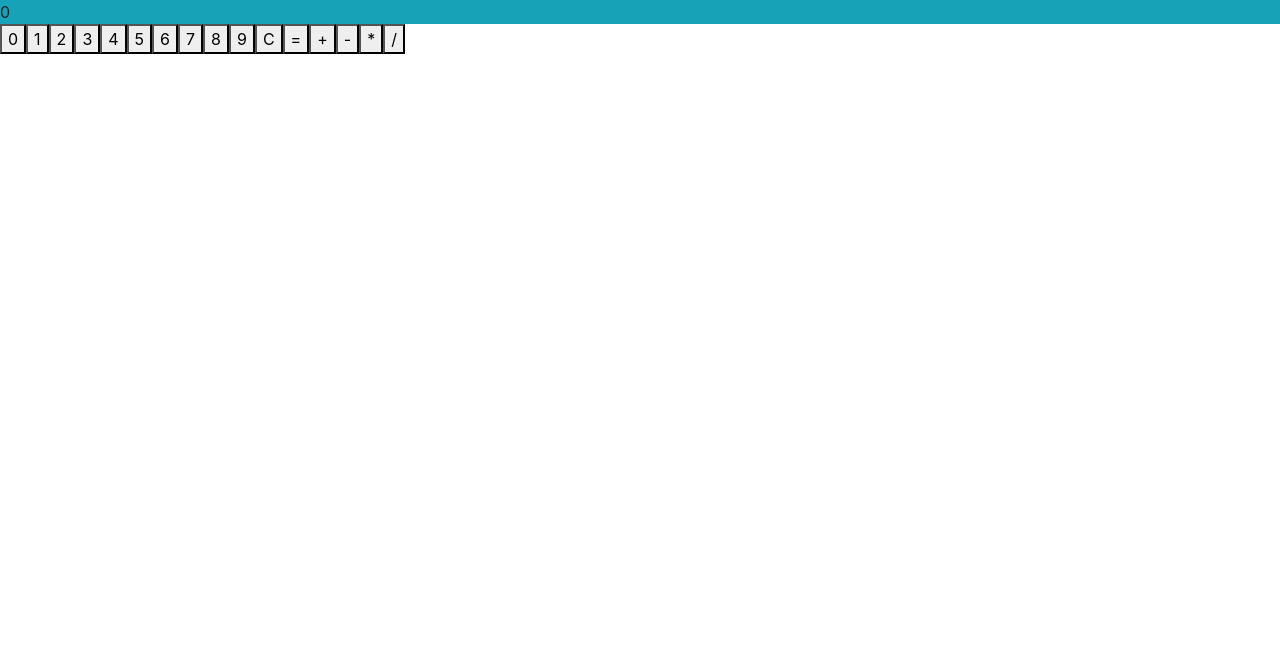
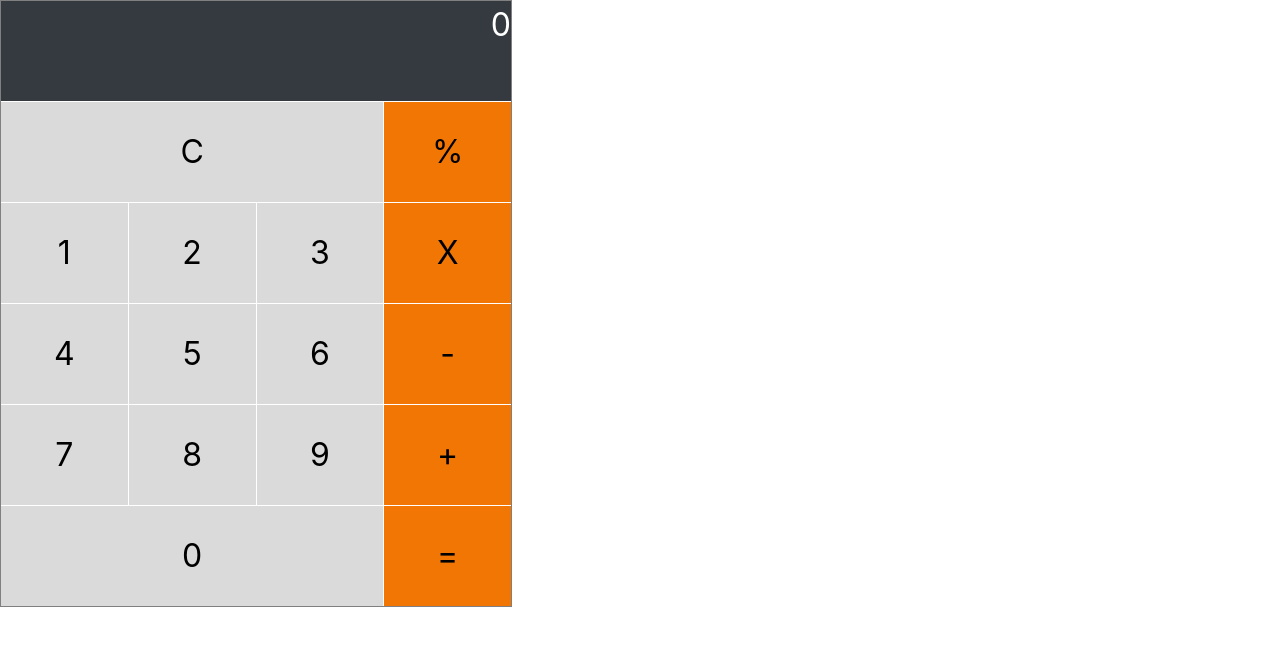
Before and after one commit to riosjg/Fiera-Studio, a React (Create React App) app in the folder fiera-calc/: page / in a window 1280 px wide. Shown: the top 646 px of the page. Built offline with nearby package versions, Linux system fonts and the light colour scheme.

Commit message:
Stylesheets
Added stylesheets to components according to the wireframe.

```diff
--- a/fiera-calc/src/App.js
+++ b/fiera-calc/src/App.js
@@ -1,15 +1,19 @@
 import React from 'react';
 import { CalcProvider } from './context/CalcContext.js';
-import Display from './components/Display';
-import Button from './components/Button';
+import Display from './components/Display/Display';
+import Button from './components/Button/Button';
+import 'bootstrap/dist/css/bootstrap.css';
+import './app.css';
 
 function App() {
   return (
-    <div>
-      <CalcProvider>
-        <Display />
-        <Button />
-      </CalcProvider>
+    <div className="position-relative">
+      <div className="wrapper position-absolute top-50 start-50 translate-middle">
+        <CalcProvider>
+          <Display />
+          <Button />
+        </CalcProvider>
+      </div>
     </div>
   );
 }
--- /dev/null
+++ b/fiera-calc/src/app.css
@@ -0,0 +1,37 @@
+.wrapper{
+  display: grid;
+  grid-template-columns: repeat(4, 1fr);
+  grid-gap: 1px;
+  grid-auto-rows: minmax(100px, auto);
+  border: 1px solid grey;
+}
+
+@media (min-width: 576px) {
+  .wrapper{
+    width: 100vw;
+  }
+}
+
+@media (min-width: 768px) {
+  .wrapper{
+    width: 75vw;
+  }
+ }
+
+@media (min-width: 992px) {
+  .wrapper{
+    width: 50vw;
+  }
+ }
+
+@media (min-width: 1200px) {
+  .wrapper{
+    width: 40vw;
+  }
+ }
+
+@media (min-width: 1400px) {
+  .wrapper{
+    width: 30vw;
+  }
+ }
--- a/fiera-calc/src/components/Button.js
+++ b/fiera-calc/src/components/Button/Button.js
@@ -1,5 +1,6 @@
 import React, {useContext, useState} from 'react';
-import { CalcContext } from '../context/CalcContext';
+import { CalcContext } from '../../context/CalcContext';
+import './button.css';
 
 const Button = (props) => {
     const { result, displayNum, partialCalc, setDisplayNum } = useContext(CalcContext);
@@ -28,7 +29,7 @@ const Button = (props) => {
                         setValue(0);
                         setOperator('');
                     break;
-                    case '*':
+                    case 'X':
                         partialCalc(result * value);
                         setDisplayNum(result * value);
                         setValue(0);
@@ -73,21 +74,22 @@ const Button = (props) => {
         }
     }
 
-    const keys = [0, 1, 2, 3, 4, 5, 6, 7, 8, 9, 'C', '=', '+', '-', '*', '/'];
+    const keys = ['C', '%', 1, 2, 3, 'X', 4, 5, 6, '-', 7, 8, 9, '+', 0, '='];
 
      return (
-    //  <div onClick={() => partialCalc(result +1)}>Hi{result} {props.operator}</div>
-     <div>
-         {keys.map(item => (
+        <>
+            {keys.map((item, index) => (
                 <button
                 value={item}
                 key={item}
+                className={`item-${index}`}
                 onClick={() => makeCalc(item)}
                 >
                     {item}
                 </button>
             ))}
-     </div>);
+        </>
+    );
 }
 
 export default Button;
--- /dev/null
+++ b/fiera-calc/src/components/Button/button.css
@@ -0,0 +1,116 @@
+div{
+    font-size: xx-large;
+}
+
+.item-0{
+    grid-column: 1 / 4;
+    grid-row: 2;
+    background-color: rgb(218, 218, 218);
+    border: 0px;
+}
+
+.item-1{
+    grid-column: 4 / 4;
+    grid-row: 2;
+    background-color: rgb(241, 118, 3);
+    border: 0px;
+
+}
+
+.item-2{
+    grid-column: 1 / 2;
+    grid-row: 3;
+    background-color: rgb(218, 218, 218);
+    border: 0px;
+}
+
+.item-3{
+    grid-column: 2 / 3;
+    grid-row: 3;
+    background-color: rgb(218, 218, 218);
+    border: 0px;
+}
+
+.item-4{
+    grid-column: 3 / 4;
+    grid-row: 3;
+    background-color: rgb(218, 218, 218);
+    border: 0px;
+}
+
+.item-5{
+    grid-column: 4 / 4;
+    grid-row: 3;
+    background-color: rgb(241, 118, 3);
+    border: 0px;
+}
+
+.item-6{
+    grid-column: 1 / 2;
+    grid-row: 4;
+    background-color: rgb(218, 218, 218);
+    border: 0px;
+}
+
+.item-7{
+    grid-column: 2 / 3;
+    grid-row: 4;
+    background-color: rgb(218, 218, 218);
+    border: 0px;
+}
+
+.item-8{
+    grid-column: 3 / 4;
+    grid-row: 4;
+    background-color: rgb(218, 218, 218);
+    border: 0px;
+}
+
+.item-9{
+    grid-column: 4 / 4;
+    grid-row: 4;
+    background-color: rgb(241, 118, 3);
+    border: 0px;
+}
+
+.item-10{
+    grid-column: 1 / 2;
+    grid-row: 5;
+    background-color: rgb(218, 218, 218);
+    border: 0px;
+}
+
+.item-11{
+    grid-column: 2 / 3;
+    grid-row: 5;
+    background-color: rgb(218, 218, 218);
+    border: 0px;
+}
+
+.item-12{
+    grid-column: 3 / 4;
+    grid-row: 5;
+    background-color: rgb(218, 218, 218);
+    border: 0px;
+}
+
+.item-13{
+    grid-column: 4 / 4;
+    grid-row: 5;
+    background-color: rgb(241, 118, 3);
+    border: 0px;
+}
+
+.item-14{
+    grid-column: 1 / 4;
+    grid-row: 6;
+    background-color: rgb(218, 218, 218);
+    border: 0px;
+}
+
+.item-15{
+    grid-column: 4 / 4;
+    grid-row: 6;
+    background-color: rgb(241, 118, 3);
+    border: 0px;
+}
--- a/fiera-calc/src/components/Display.js
+++ b/fiera-calc/src/components/Display/Display.js
@@ -1,11 +1,12 @@
 import React, {useContext} from 'react';
-import {CalcContext} from '../context/CalcContext';
+import {CalcContext} from '../../context/CalcContext';
 import 'bootstrap/dist/css/bootstrap.css';
+import './display.css';
 
 const Display = () => {
     const { result, displayNum, partialCalc, setDisplayNum } = useContext(CalcContext);
 
-    return ( <div className='bg-info'>{displayNum}</div> );
+    return ( <div className='item-16 bg-dark'>{displayNum}</div> );
 }
 
 export default Display;
--- /dev/null
+++ b/fiera-calc/src/components/Display/display.css
@@ -0,0 +1,14 @@
+/* div{
+    width: 30vw;
+    color: white;
+    text-align: end;
+} */
+
+.item-16{
+    grid-column: 1 / 5;
+    grid-row: 1;
+    background-color: limegreen;
+    border: 0px;
+    color: white;
+    text-align: end;
+}
```
Also changed, not shown: 1 other file (tests, documents, lock files or other folders). Lines whose indentation alone changed are shown as unchanged.
